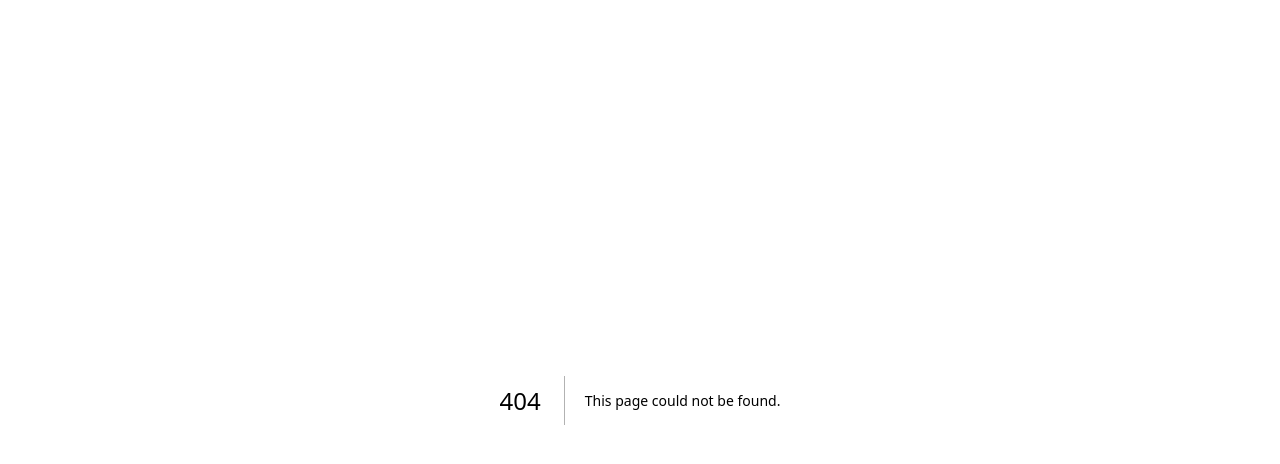
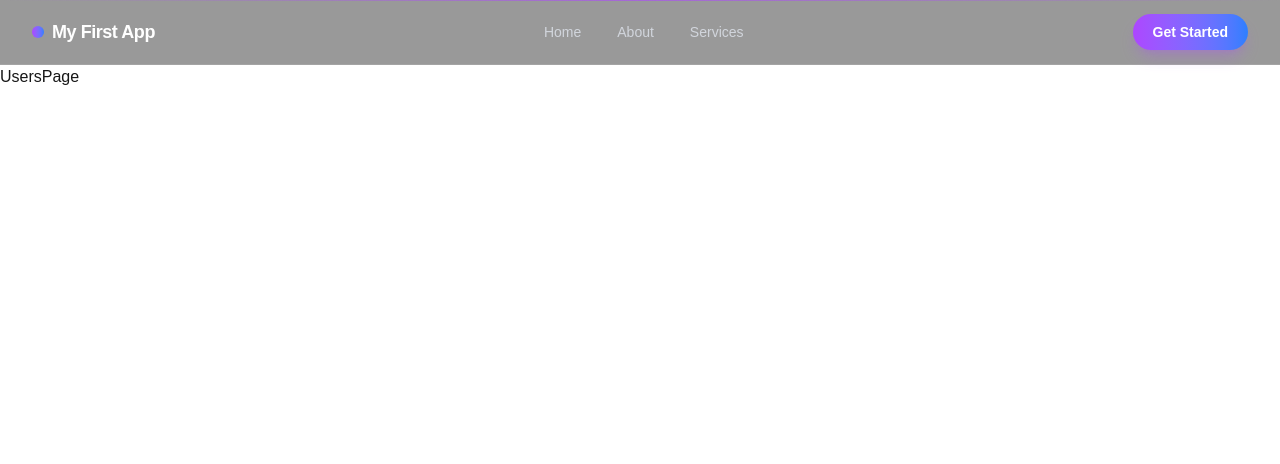
Before and after one commit to verdugo-dev/nextjs-firstproject, a Next.js app: page /users in a window 1280 px wide. Before the commit this address had no page. Shown: the top 464 px of the page. Built offline with nearby package versions, Linux system fonts and the light colour scheme.

Commit message:
Adding navbar

```diff
--- a/app/layout.tsx
+++ b/app/layout.tsx
@@ -1,5 +1,6 @@
 import type { Metadata } from "next";
 import { Geist, Geist_Mono } from "next/font/google";
+import Navbar from "@/components/Navbar";
 import "./globals.css";
 
 const geistSans = Geist({
@@ -24,7 +25,10 @@ export default function RootLayout({ children }: LayoutProps<"/">) {
       lang="en"
       className={`${geistSans.variable} ${geistMono.variable} h-full antialiased`}
     >
-      <body className="min-h-full flex flex-col">{children}</body>
+      <body className="min-h-full flex flex-col">
+        <Navbar />
+        {children}
+      </body>
     </html>
   );
 }
--- /dev/null
+++ b/app/users/page.tsx
@@ -0,0 +1,9 @@
+import React from 'react'
+
+const UsersPage = () => {
+  return (
+    <div>UsersPage</div>
+  )
+}
+
+export default UsersPage
--- /dev/null
+++ b/components/Navbar.tsx
@@ -0,0 +1,111 @@
+"use client";
+
+import { useState } from "react";
+import Link from "next/link";
+import { usePathname } from "next/navigation";
+
+const navItems = [
+  { label: "Home", href: "/" },
+  { label: "About", href: "/about" },
+  { label: "Services", href: "/services" },
+];
+
+const Navbar = () => {
+  const pathname = usePathname();
+  const [isOpen, setIsOpen] = useState(false);
+
+  const isActive = (href: string) =>
+    href === "/" ? pathname === "/" : pathname.startsWith(href);
+
+  return (
+    <header className="sticky top-0 z-50 w-full border-b border-white/10 bg-black/40 backdrop-blur-xl">
+      <div className="absolute inset-x-0 top-0 h-px bg-gradient-to-r from-transparent via-purple-500/60 to-transparent" />
+      <nav className="mx-auto flex h-16 max-w-7xl items-center justify-between px-4 sm:px-6 lg:px-8">
+        <Link
+          href="/"
+          className="flex items-center space-x-2 text-lg font-bold tracking-tight text-white"
+        >
+          <span className="inline-block h-3 w-3 rounded-full bg-gradient-to-r from-purple-500 to-blue-500" />
+          <span>My First App</span>
+        </Link>
+
+        <div className="hidden items-center space-x-1 md:flex">
+          {navItems.map((item) => (
+            <Link
+              key={item.href}
+              href={item.href}
+              className={`rounded-full px-4 py-2 text-sm font-medium transition-colors ${
+                isActive(item.href)
+                  ? "bg-white/10 text-white"
+                  : "text-gray-300 hover:bg-white/5 hover:text-white"
+              }`}
+            >
+              {item.label}
+            </Link>
+          ))}
+        </div>
+
+        <div className="hidden items-center md:flex">
+          <Link
+            href="/services"
+            className="rounded-full bg-gradient-to-r from-purple-500 to-blue-500 px-5 py-2 text-sm font-semibold text-white shadow-lg shadow-purple-500/25 transition-opacity hover:opacity-90"
+          >
+            Get Started
+          </Link>
+        </div>
+
+        <button
+          onClick={() => setIsOpen(!isOpen)}
+          className="inline-flex items-center justify-center rounded-md p-2 text-gray-300 hover:bg-white/10 hover:text-white md:hidden"
+          aria-label="Toggle menu"
+          aria-expanded={isOpen}
+        >
+          <svg
+            className="h-6 w-6"
+            fill="none"
+            viewBox="0 0 24 24"
+            stroke="currentColor"
+            strokeWidth={2}
+          >
+            {isOpen ? (
+              <path
+                strokeLinecap="round"
+                strokeLinejoin="round"
+                d="M6 18L18 6M6 6l12 12"
+              />
+            ) : (
+              <path
+                strokeLinecap="round"
+                strokeLinejoin="round"
+                d="M4 6h16M4 12h16M4 18h16"
+              />
+            )}
+          </svg>
+        </button>
+      </nav>
+
+      <div
+        className={`md:hidden ${isOpen ? "block" : "hidden"} border-t border-white/10 bg-black/40 backdrop-blur-xl`}
+      >
+        <div className="space-y-1 px-4 py-3">
+          {navItems.map((item) => (
+            <Link
+              key={item.href}
+              href={item.href}
+              onClick={() => setIsOpen(false)}
+              className={`block rounded-lg px-4 py-2 text-sm font-medium transition-colors ${
+                isActive(item.href)
+                  ? "bg-white/10 text-white"
+                  : "text-gray-300 hover:bg-white/5 hover:text-white"
+              }`}
+            >
+              {item.label}
+            </Link>
+          ))}
+        </div>
+      </div>
+    </header>
+  );
+};
+
+export default Navbar;
```
